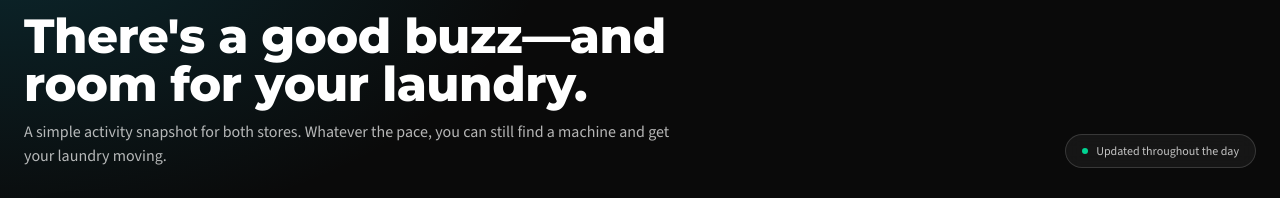
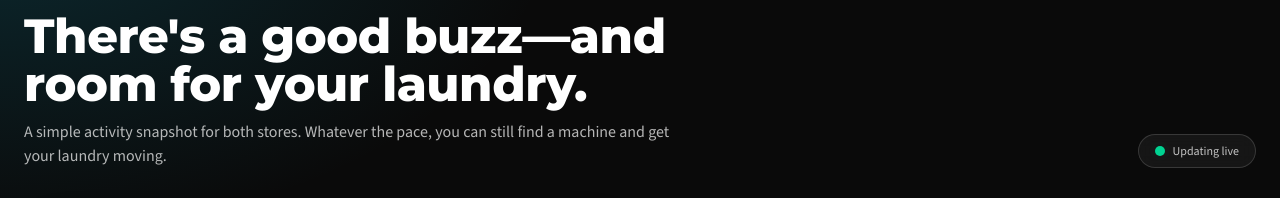
Before and after one commit to Teylersf/123-laundry-website, a Next.js app: page / in a window 1280 px wide. Shown: the part 1000-1198 px from the top of the page. Built offline with nearby package versions, Linux system fonts and the light colour scheme; no server answers; the database is empty.

Commit message:
Polish live activity indicator

```diff
--- a/src/components/homepage-busyness-status.tsx
+++ b/src/components/homepage-busyness-status.tsx
@@ -141,8 +141,11 @@ export function HomepageBusynessStatus() {
             </p>
           </div>
           <div className="inline-flex w-fit items-center gap-2 rounded-full border border-paper/15 bg-paper/5 px-4 py-2 text-xs text-paper/75 backdrop-blur">
-            <span className="size-1.5 rounded-full bg-emerald-400" />
-            Updated throughout the day
+            <span className="relative inline-flex size-2.5">
+              <span className="absolute inline-flex size-full animate-ping rounded-full bg-emerald-400/65" />
+              <span className="relative inline-flex size-2.5 rounded-full bg-emerald-400" />
+            </span>
+            Updating live
           </div>
         </div>
 
```
